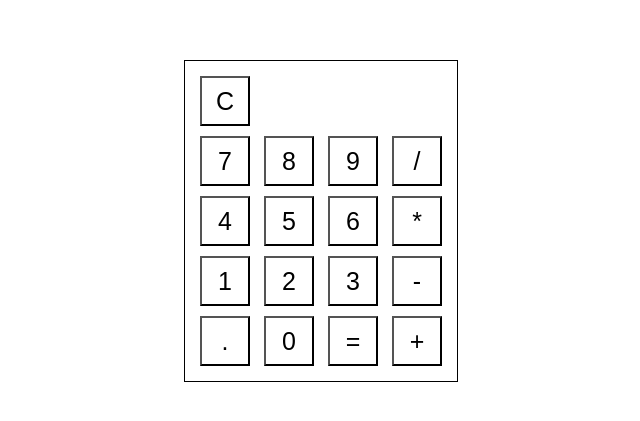
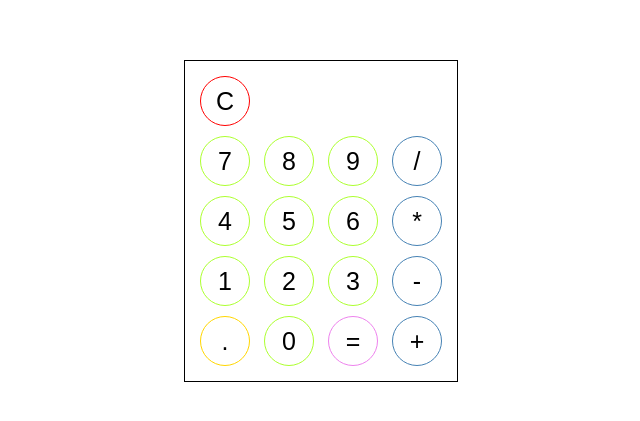
Before and after one commit to Chumardo/calculator-javascript, a plain HTML site: page index.html in a window 1280 px wide. Shown: the part 187-608 px from the top of the page, without its empty margins (327-967 px from the left). Drawn offline with Linux system fonts and the light colour scheme.

Commit message:
round colored btn

```diff
--- a/style.css
+++ b/style.css
@@ -16,6 +16,7 @@ button {
     margin: 5px;
     font-size: 25px;
     background-color: white;
+    border-radius: 50%;
 }
 
 .calculator {
@@ -24,3 +25,27 @@ button {
     border-color:black;
     padding: 10px;
 }
+
+.btn-number {
+    border: 1px solid greenyellow;
+}
+
+.btn-operator {
+    border: 1px solid steelblue;
+}
+
+.btn-operator {
+    border: 1px solid steelblue;
+}
+
+.btn-decimal {
+    border: 1px solid gold;
+}
+
+.btn-equal {
+    border: 1px solid violet;
+}
+
+.btn-clear {
+    border: 1px solid red;
+}
```
